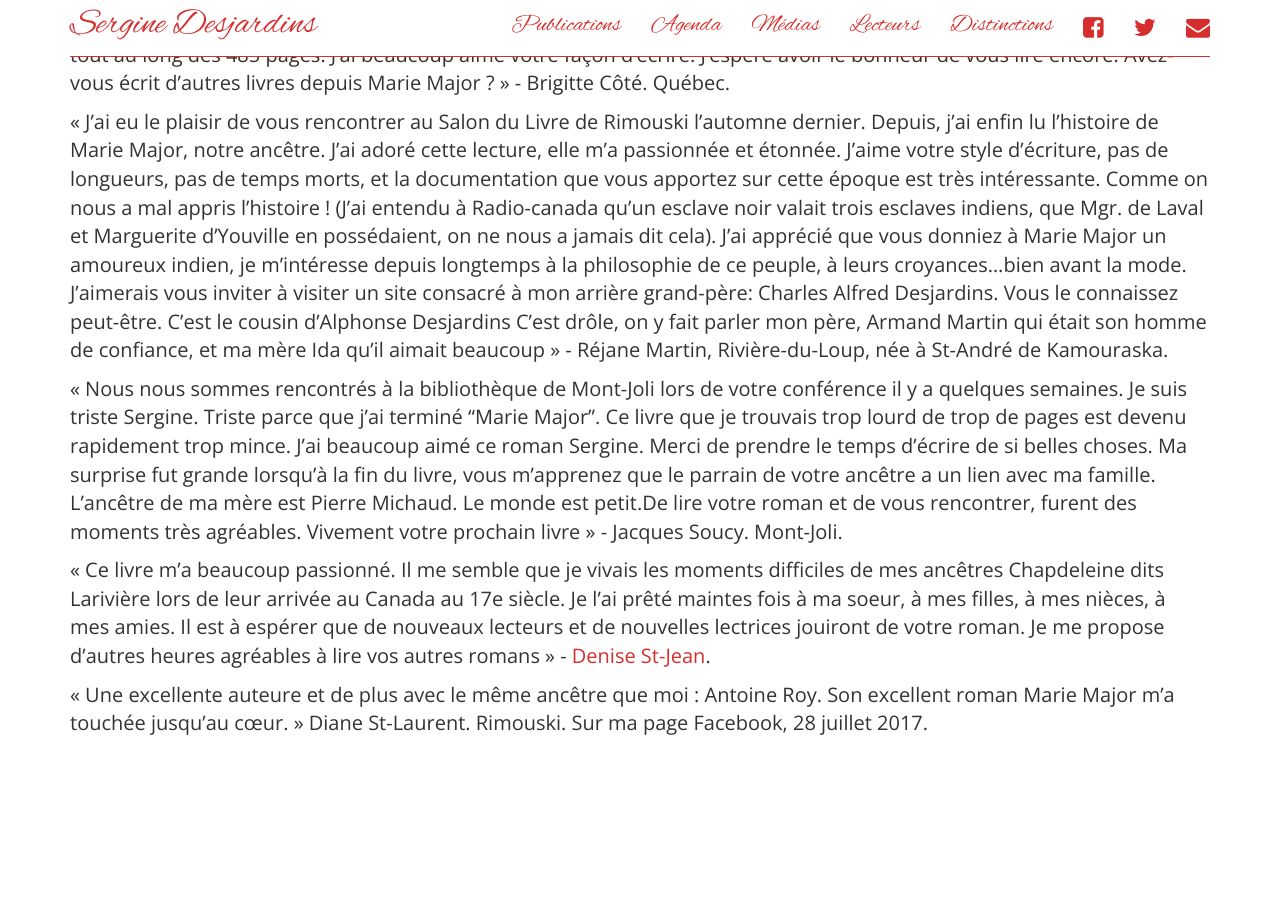
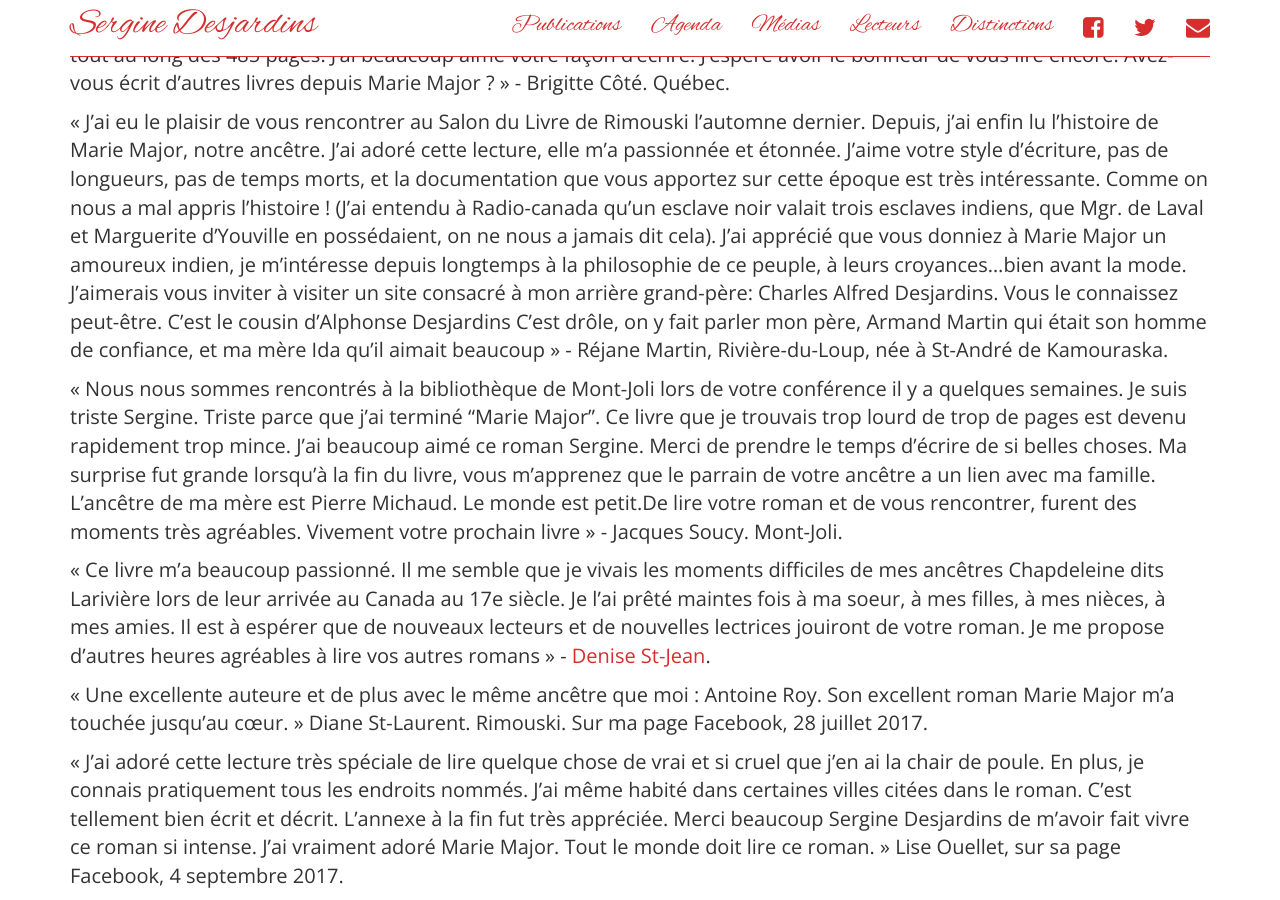
Before and after one commit to serginedesjardins/serginedesjardins.github.io, a Jekyll site: the page built from lecteurs.md, in a window 1280 px wide and 900 px high, scrolled down 20119 px. Built offline with Jekyll 4.4.1, drawn with Linux system fonts in a browser that asks for light colours; nearby versions of some CDN libraries; before the commit the page ends 20867 px from its top, so only the background shows below that.

Commit message:
Ajout Lise Ouellet.

```diff
--- a/lecteurs.md
+++ b/lecteurs.md
@@ -830,3 +830,5 @@ agréables à lire vos autres romans » - [Denise
 St-Jean](http://www.cyberpedago.blogspot.com).
 
 « Une excellente auteure et de plus avec le même ancêtre que moi : Antoine Roy. Son excellent roman Marie Major m’a touchée jusqu’au cœur. » Diane St-Laurent. Rimouski. Sur ma page Facebook, 28 juillet 2017.
+
+« J’ai adoré cette lecture très spéciale de lire quelque chose de vrai et si cruel que j’en ai la chair de poule. En plus, je connais pratiquement tous les endroits nommés. J’ai même habité dans certaines villes citées dans le roman. C’est tellement bien écrit et décrit. L’annexe à la fin fut très appréciée. Merci beaucoup Sergine Desjardins de m’avoir fait vivre ce roman si intense. J’ai vraiment adoré Marie Major. Tout le monde doit lire ce roman. » Lise Ouellet, sur sa page Facebook, 4 septembre 2017.
```
